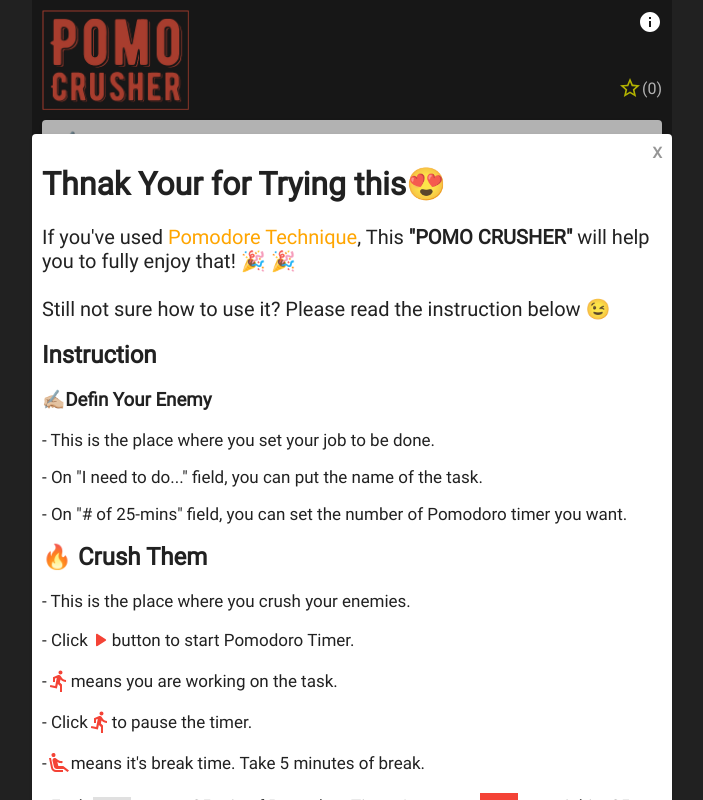
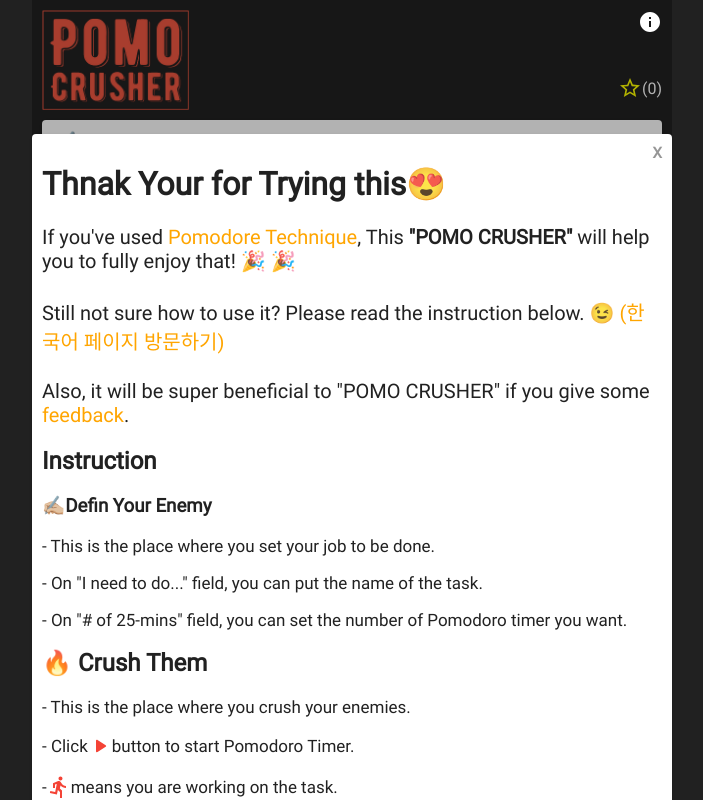
Before and after one commit to Jesscha/pomotodo, a React (Create React App) app: page / in a window 1280 px wide. Both pictures are taken after a click on the icon 938 px from the left and 22 px from the top of the page. Shown: the top 800 px of the page, without its empty margins (288-991 px from the left). Built offline with nearby package versions, Linux system fonts and the light colour scheme.

Commit message:
add instruction

```diff
--- a/src/component/info/info-container.component.jsx
+++ b/src/component/info/info-container.component.jsx
@@ -22,7 +22,10 @@
                     If you've used <a href="https://en.wikipedia.org/wiki/Pomodoro_Technique" target="blank" >Pomodore Technique</a>, This <strong>"POMO CRUSHER" </strong>will help you to fully enjoy that! 🎉 🎉
                     <br /><br />
                     {/* eslint-disable-next-line */}
-                    Still not sure how to use it? Please read the instruction below 😉
+                    Still not sure how to use it? Please read the instruction below. 😉
+                    <a href="https://www.notion.so/Pomocrusher-1-0-986ed7e3a86a40b78eea024c946896bf" target="blank"> (한국어 페이지 방문하기)</a>
+                    <br /><br />
+                    Also, it will be super beneficial to "POMO CRUSHER" if you give some  <a href="https://forms.gle/mu3Sfh8AACRdwePb6" target="blank">feedback</a>.
                 </p>
                 <h2>Instruction</h2>
                 {/* eslint-disable-next-line */}
```
